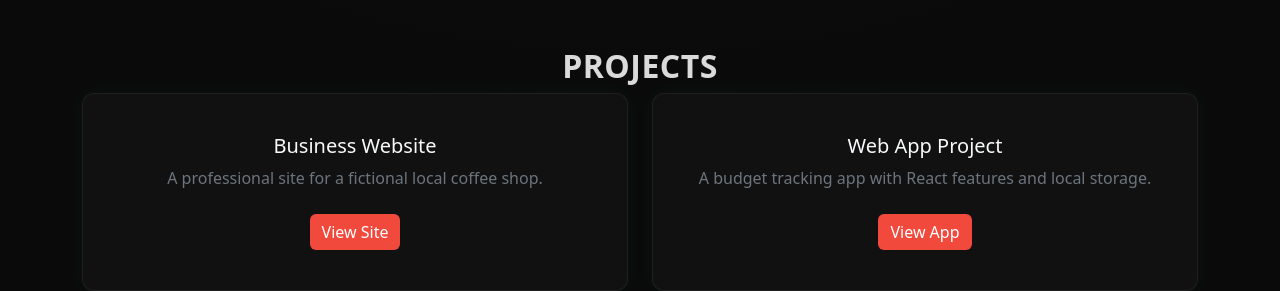
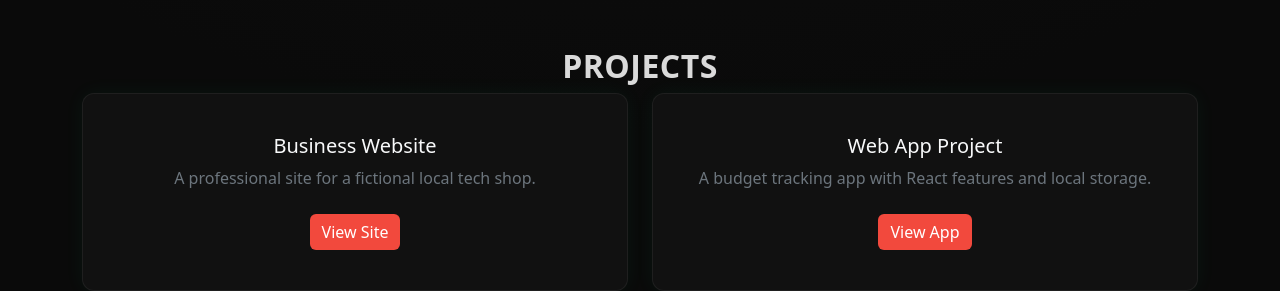
Before and after one commit to eadekunle24/portfolio-site, a React (Create React App) app: page / in a window 1280 px wide. Shown: the part 1029-1320 px from the top of the page. Built offline with nearby package versions, Linux system fonts and the light colour scheme.

Commit message:
Added comment

```diff
--- a/src/components/Projects.js
+++ b/src/components/Projects.js
@@ -22,7 +22,7 @@ export default function Projects() {
               <div className="card-body">
                 <h5 className="card-title text-light">Business Website</h5>
                 <p className="card-text text-secondary">
-                  A professional site for a fictional local coffee shop.
+                  A professional site for a fictional local tech shop.
                 </p>
                 <a
                   href="#"
```
